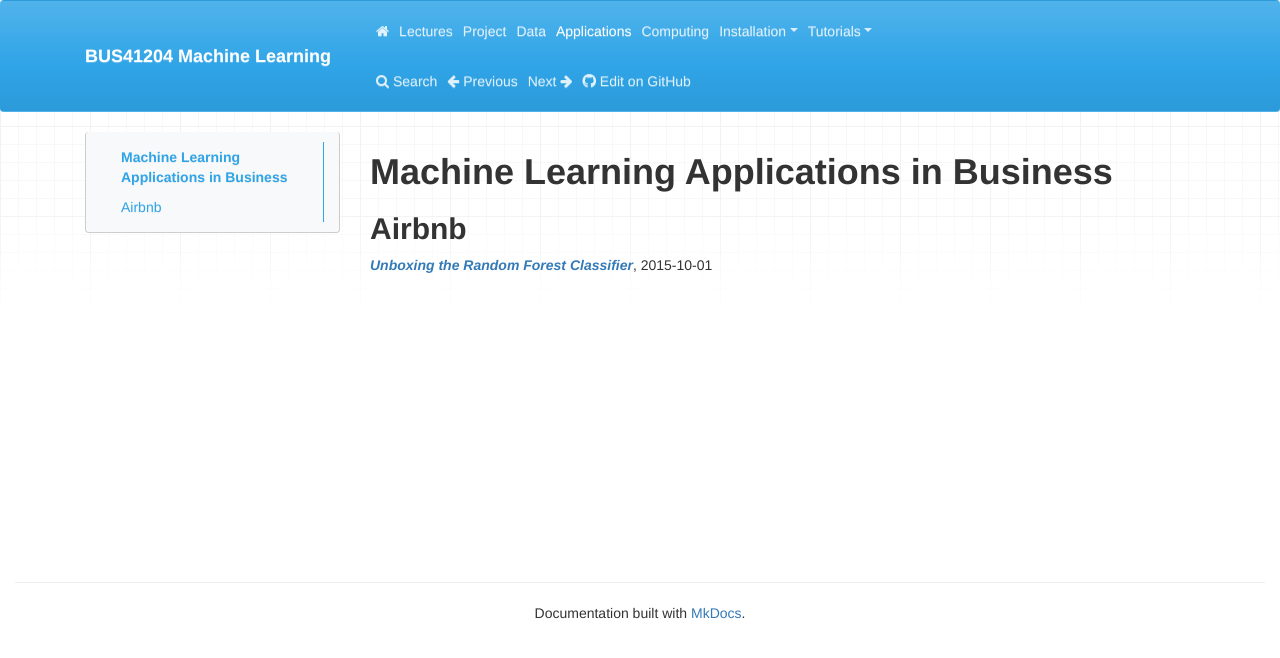
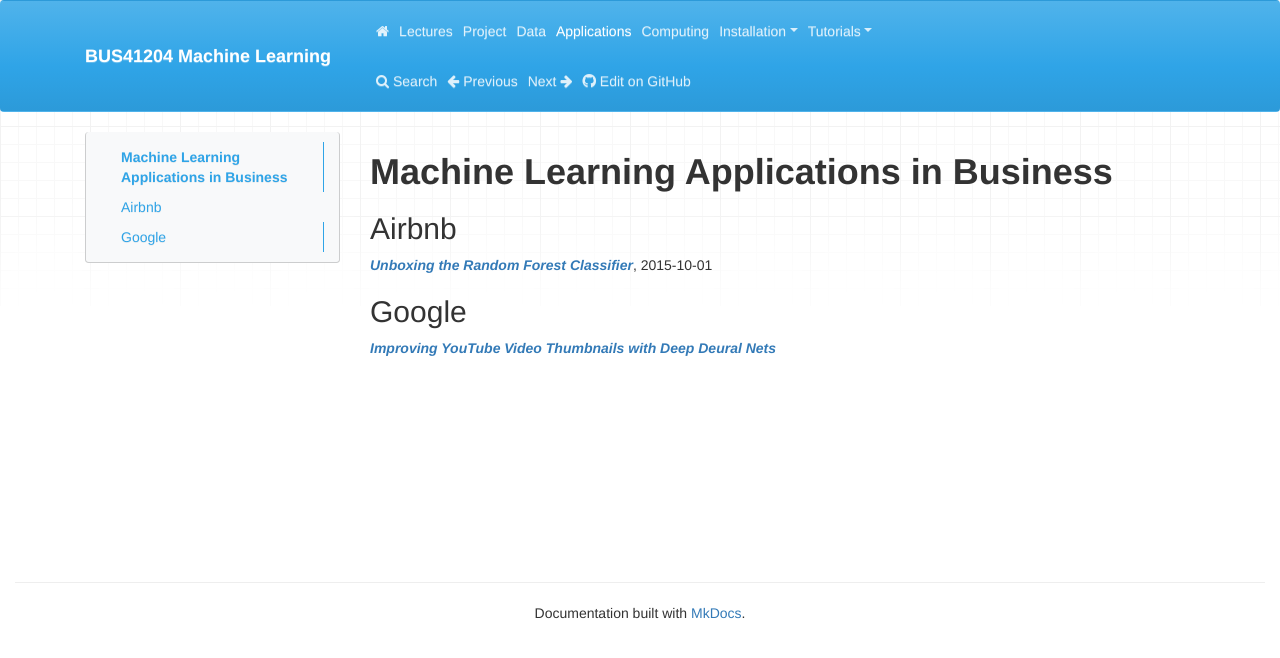
Before and after one commit to ChicagoBoothML/MachineLearning_Fall2015, an MkDocs documentation site: the page built from docs/Applications.md, in a window 1280 px wide. Shown: the top 658 px of the page. Built offline with MkDocs 1.6.1, drawn with Linux system fonts in a browser that asks for light colours; nearby versions of some CDN libraries; old or Windows-style settings are respelled for this version of MkDocs.

Commit message:
add Google/Youtube application

```diff
--- a/docs/Applications.md
+++ b/docs/Applications.md
@@ -1,6 +1,11 @@
 # **Machine Learning Applications in Business**
 
 
-## **Airbnb**
+## Airbnb
 
 [**_Unboxing the Random Forest Classifier_**](http://nerds.airbnb.com/unboxing-the-random-forest-classifier), 2015-10-01
+
+
+## Google
+
+[**_Improving YouTube Video Thumbnails with Deep Deural Nets_**](http://youtube-eng.blogspot.com/2015/10/improving-youtube-video-thumbnails-with_8.html)
```
